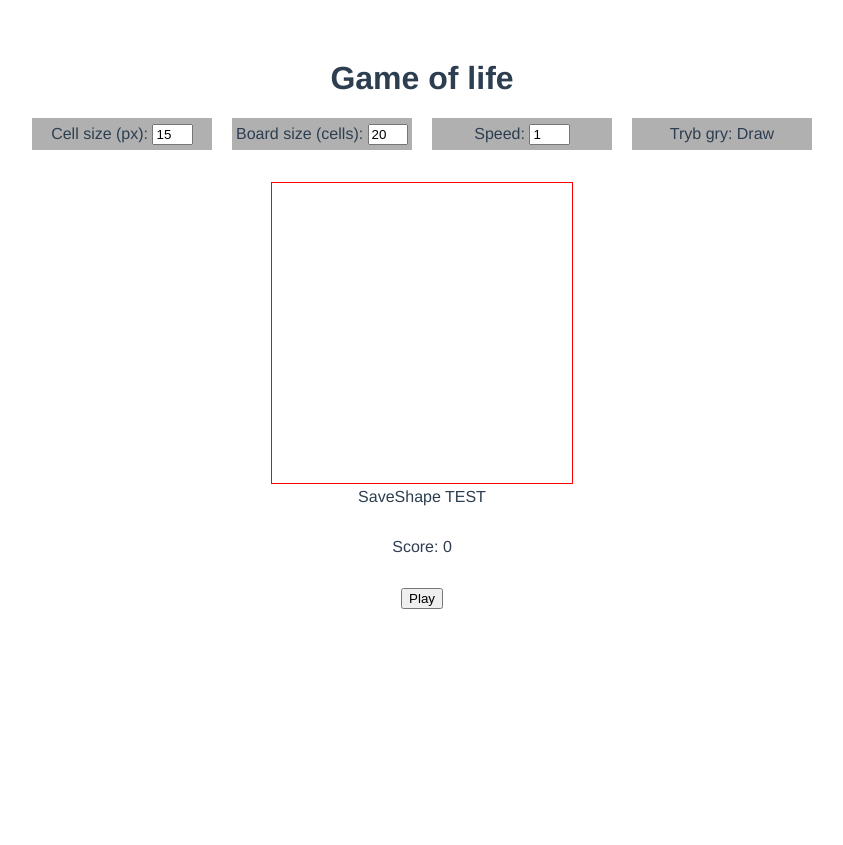
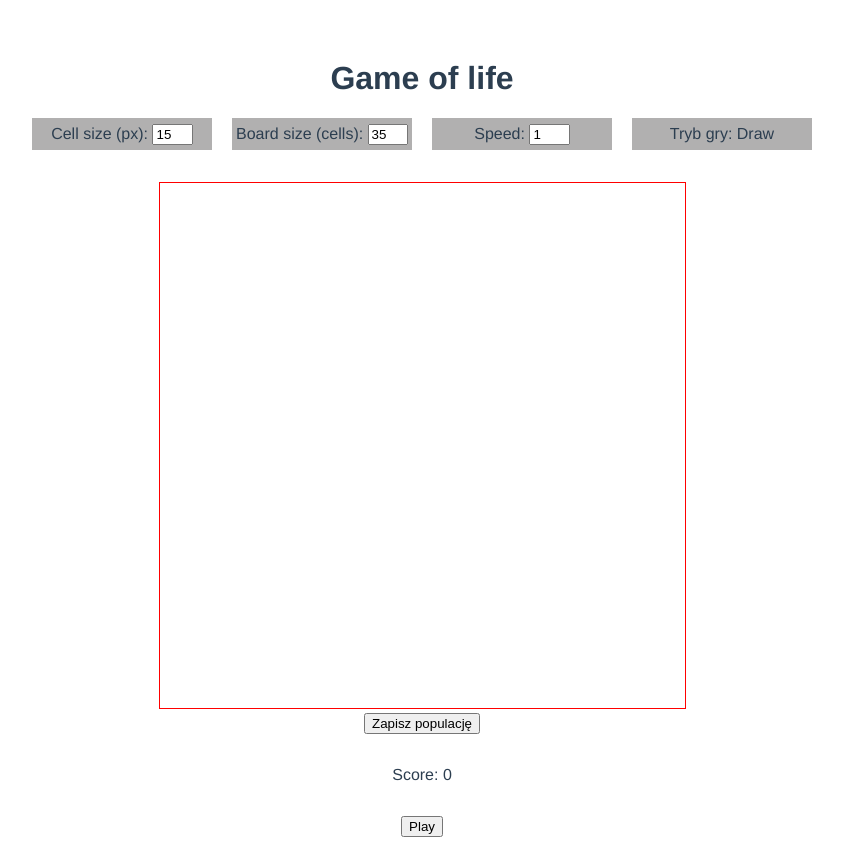
Before and after one commit to mmach1988/Game-of-Life-vue, a Vue app: page / in a window 1280 px wide. Shown: the whole page, without its empty margins (218-1061 px from the left). Before the commit the page ends 800 px from the top, so only its background shows below. Built offline with nearby package versions, Linux system fonts and the light colour scheme.

Commit message:
Dodany zapis w Firebase

```diff
--- a/src/App.vue
+++ b/src/App.vue
@@ -55,7 +55,7 @@ export default {
     return {
       score: 0,
       cellSize: 15,
-      boardSize: 20,
+      boardSize: 35,
       speed: 1,
       isPlaying: false,
       isGameOver: false,
--- a/src/components/SaveShape.vue
+++ b/src/components/SaveShape.vue
@@ -1,6 +1,6 @@
 <template>
     <div>
-        SaveShape TEST
+        <button @click = "saveInFirebase('save 1', population)"> Zapisz populację</button>
     </div>
 </template>
 
@@ -15,8 +15,29 @@ data: function() {
 
         };
     },
-
+props: [
+    "population"
+  ],
 methods: {
+    saveInFirebase(nameToSave, populationToSave) {
+      if(nameToSave){
+        if(populationToSave) {
+          this.axios.post('https://game-of-life-c6e2a-default-rtdb.firebaseio.com/saves.json',
+            {
+              name: nameToSave,
+              population: populationToSave
+            }).then((response) => {console.log(response);}, (error) => {
+              console.log(error);
+              });
+        }
+        else {
+          console.log("Brak populacji")
+        }
+      }
+      else {
+        console.log('Brak nazwy')
+      }
+    },
    addShape() {
       console.log('addShape')
    }
--- a/src/components/SimulationCanvas.vue
+++ b/src/components/SimulationCanvas.vue
@@ -8,7 +8,10 @@
     @click = "drawCell($event)"
   >
   </canvas>
-  <save-shape />
+  <save-shape
+  :population = "population"
+  />
+
   </div>
 
 </template>
@@ -17,6 +20,7 @@
 
 import constants from "./Constants"
 import saveShape from "./SaveShape"
+
 
 export default {
   props: [
@@ -86,26 +90,8 @@ export default {
     //   this.resetPopulation()
     // },
   },
+
   methods: {
-    savePopulation(name, population) {
-      if(name){
-        if(population) {
-          this.axios.post('https://game-of-life-c6e2a-default-rtdb.firebaseio.com/saves.json',
-            {
-              name: name,
-              population: population
-            }).then((response) => {console.log(response);}, (error) => {
-              console.log(error);
-              });
-        }
-        else {
-          console.log("Brak populacji")
-        }
-      }
-      else {
-        console.log('Brak nazwy')
-      }
-    },
     drawCell(event) {
       this.boardContext.beginPath();
       let x = Math.floor(event.clientX - this.$refs.board.getBoundingClientRect().left)
```
Also changed, not shown: 1 other file (tests, documents, lock files or other folders).
